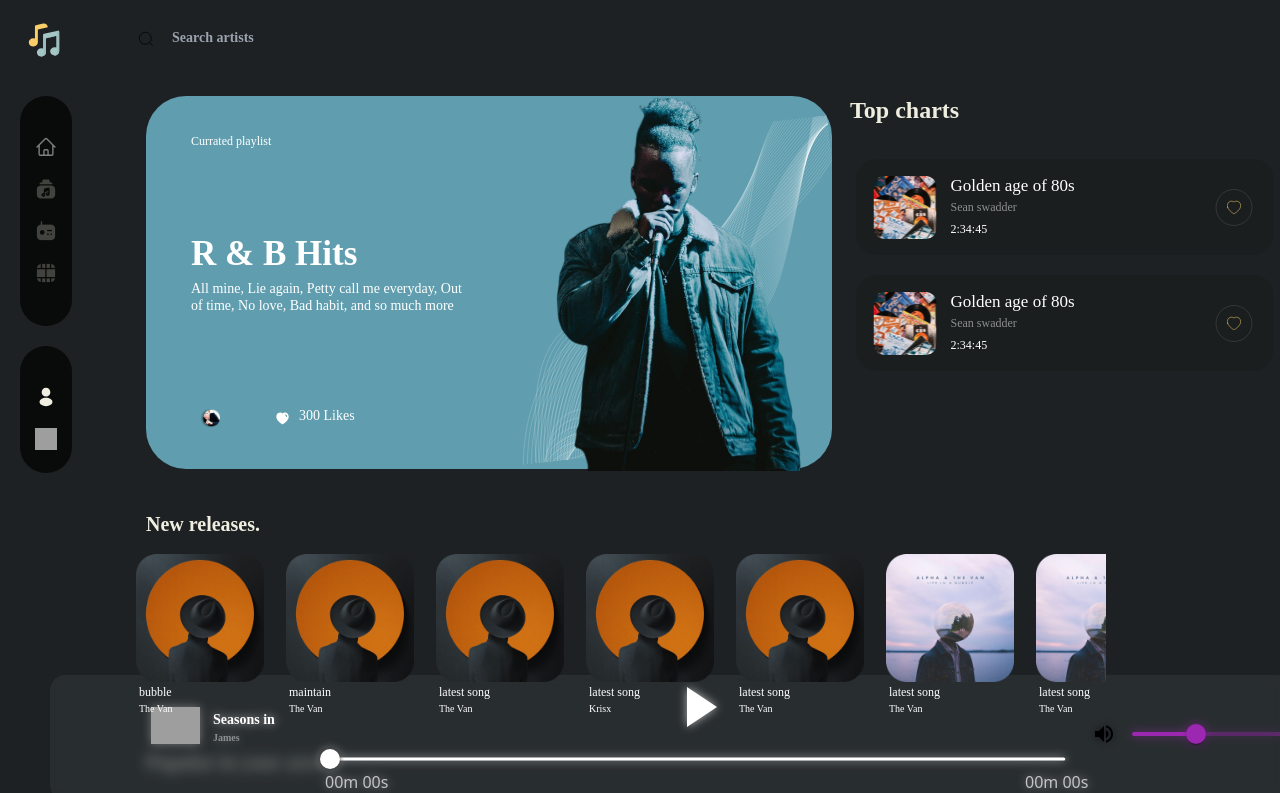
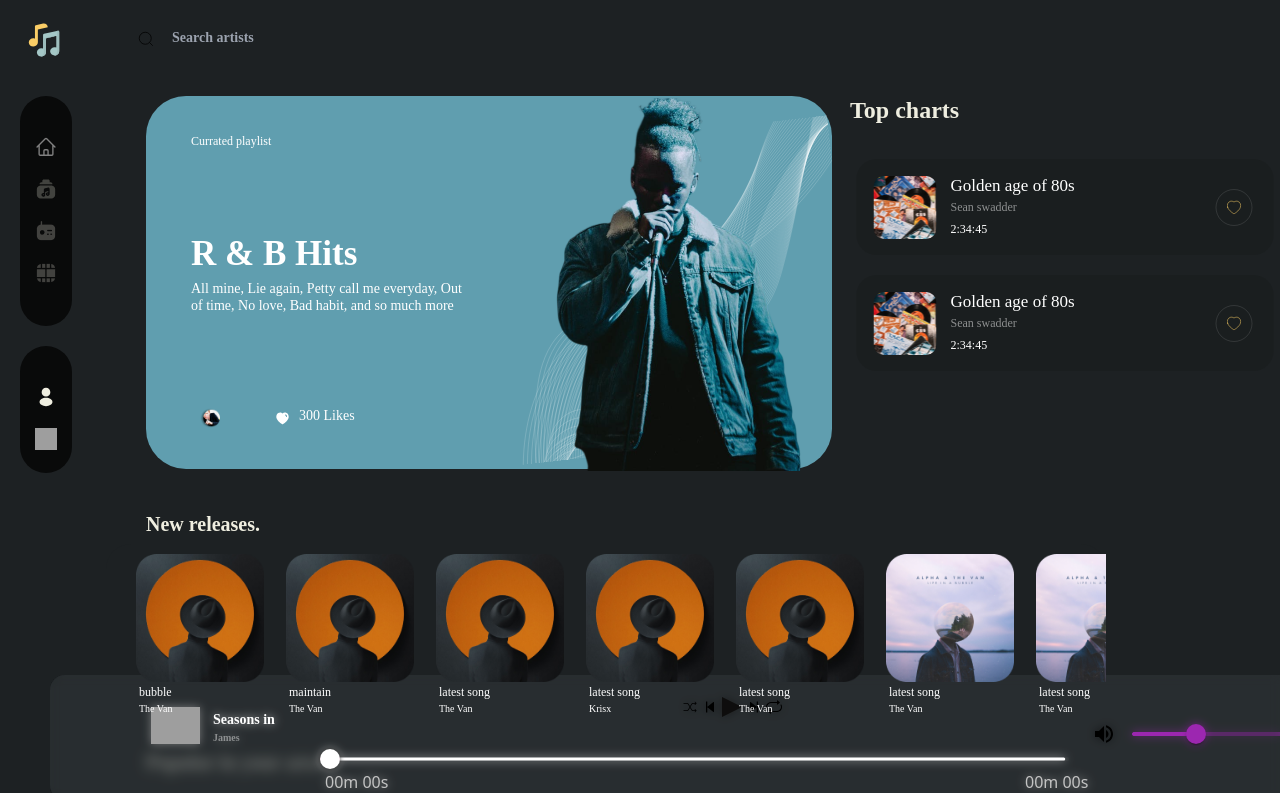
Before and after one commit to ronkips/spotify, a Next.js app: page / in a window 1280 px wide. Shown: the top 793 px of the page. Built offline with nearby package versions, Linux system fonts and the light colour scheme; grey boxes are pictures that could not be loaded.

Commit message:
updated the icons

```diff
--- a/src/Components/Control/Button.js
+++ b/src/Components/Control/Button.js
@@ -1,13 +1,20 @@
 import React from "react";
 import style from "../../styles/Footer.module.css";
-import VolumeUp from "@mui/icons-material/VolumeUp";
-
-
+import { CiShuffle } from "react-icons/ci";
+import { AiFillStepForward } from "react-icons/ai";
+import { AiFillStepBackward } from "react-icons/ai";
+import { BsRepeat } from "react-icons/bs";
+import { AiFillPlayCircle } from "react-icons/ai";
+import { AiFillPauseCircle } from "react-icons/ai";
 
 const Button = ({ play, isPlaying }) => {
   return (
     <div className={style.btnContainer}>
+      <CiShuffle />
+      <AiFillStepBackward />
       <div onClick={play} className={isPlaying ? "btn_stop" : "btn_play"} />
+      <AiFillStepForward />
+      <BsRepeat />
     </div>
   );
 };
--- a/src/Components/Footer.js
+++ b/src/Components/Footer.js
@@ -32,6 +32,15 @@ const Footer = () => {
     if (isPlaying) {
       setIsPlaying(false);
       audio.pause();
+    }
+  };
+  const forward = () => {
+    const audio = audioRef.current;
+    const newTime = audio.currentTime + 10; // Forward by 10 seconds
+    if (newTime < audio.duration) {
+      audio.currentTime = newTime;
+      setCurrentTime(newTime.toFixed(2));
+      setPercentage((newTime / audio.duration) * 100);
     }
   };
 
@@ -74,7 +83,17 @@ const Footer = () => {
         isPlaying={isPlaying}
         duration={duration}
         currentTime={currentTime}
+        forward={forward}
       />
+      {/* <ControlPanel
+        play={play}
+        isPlaying={isPlaying}
+        duration={duration}
+        currentTime={currentTime}
+      /> */}
+      {/* <div className={style.next}>
+        <Image src="/next.svg" width={16} height={16} alt="see you" />
+      </div> */}
       <div className={style.f_volumebutton}>
         <Volume />
       </div>
--- a/src/styles/Footer.module.css
+++ b/src/styles/Footer.module.css
@@ -206,9 +206,15 @@
   top: -25px;
   left: 632px;
   display: flex;
-  justify-content: center;
+  justify-content: space-between;
   align-items: center;
-  width: 40px;
+  width: 100px;
   height: 40px;
   flex-grow: 1;
 }
+.next {
+  position: relative;
+  top: 34px;
+  left: 700px;
+  width: 16px;
+}
--- a/src/styles/globals.css
+++ b/src/styles/globals.css
@@ -32,15 +32,15 @@ button {
   width: 0;
   height: 0;
   border-style: solid;
-  border-width: 20px 0 20px 30px;
-  border-color: transparent transparent transparent #ffffff;
+  border-width: 10px 0 10px 20px;
+  border-color: transparent transparent transparent #0e0d0d;
   cursor: pointer;
 }
 
 .btn_stop {
-  height: 40px;
-  width: 30px;
-  border-left: 10px solid rgb(255, 255, 255);
-  border-right: 10px solid rgb(255, 255, 255);
+  height: 20px;
+  width: 15px;
+  border-left: 10px solid rgb(24, 23, 23);
+  border-right: 10px solid rgb(26, 24, 24);
   cursor: pointer;
 }
```
